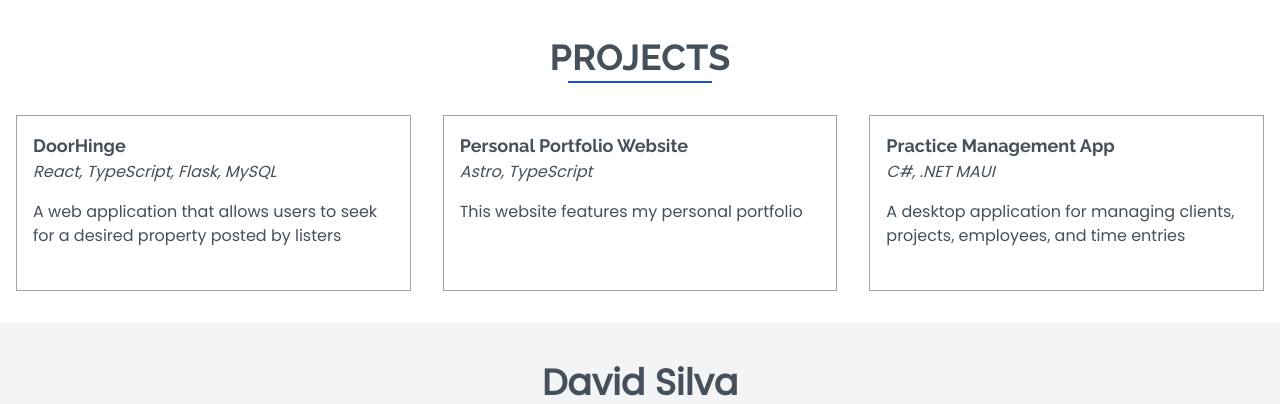
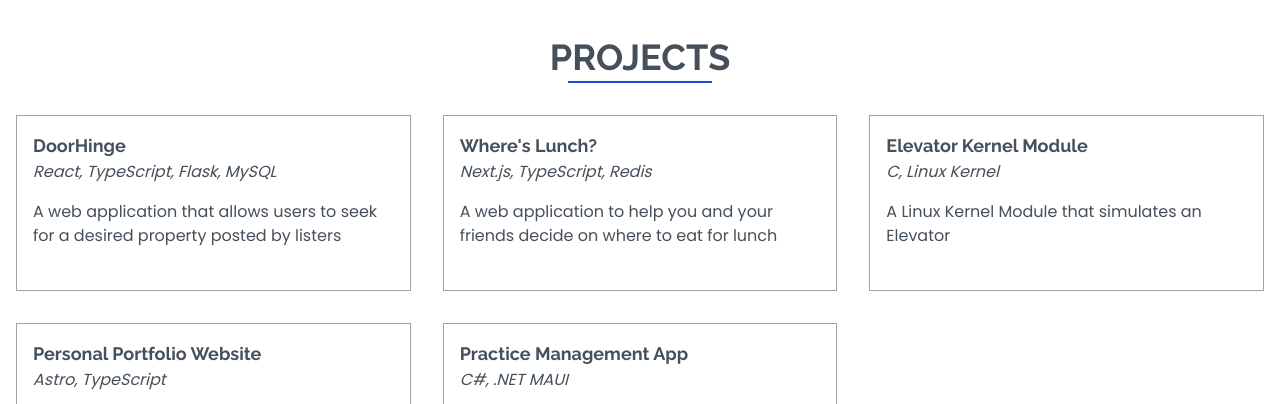
Before and after one commit to Daverhan/david-silva-portfolio, an Astro site: page / in a window 1280 px wide. Shown: the part 1261-1665 px from the top of the page. Built offline with nearby package versions, Linux system fonts and the light colour scheme; Astro itself is replaced by a stand-in of ours.

Commit message:
Update projects section

```diff
--- a/src/components/Projects.astro
+++ b/src/components/Projects.astro
@@ -18,8 +18,20 @@
         link="https://github.com/Daverhan/door-hinge-web-app"
       />
       <Card
+        title="Where's Lunch?"
+        description="A web application to help you and your friends decide on where to eat for lunch"
+        technologies="Next.js, TypeScript, Redis"
+        link="https://github.com/Daverhan/wheres-lunch-web-app"
+      />
+      <Card
+        title="Elevator Kernel Module"
+        description="A Linux Kernel Module that simulates an Elevator"
+        technologies="C, Linux Kernel"
+        link="https://github.com/Daverhan/elevator-kernel-module"
+      />
+      <Card
         title="Personal Portfolio Website"
-        description="This website features my personal portfolio"
+        description="A web application that features my personal portfolio"
         technologies="Astro, TypeScript"
         link="https://github.com/Daverhan/david-silva-portfolio"
       />
```
